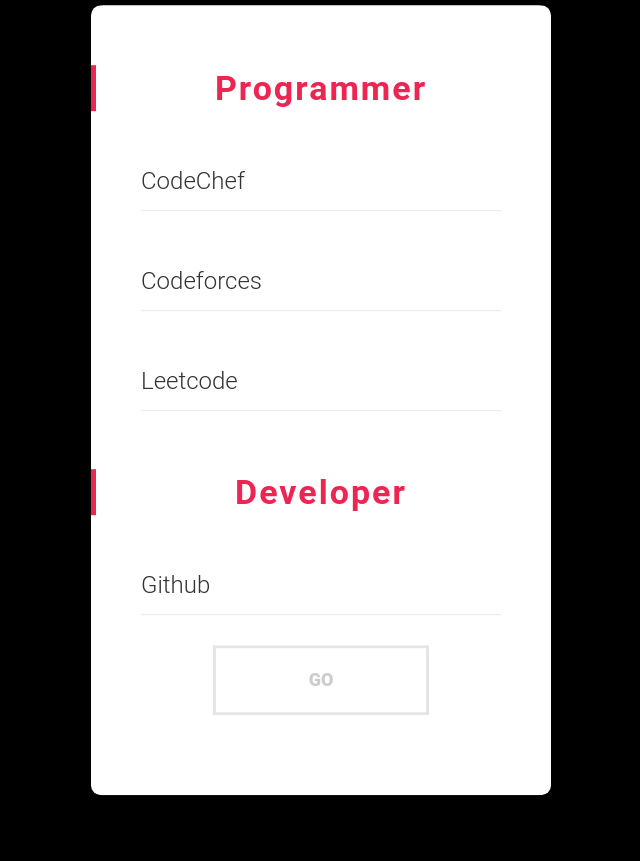
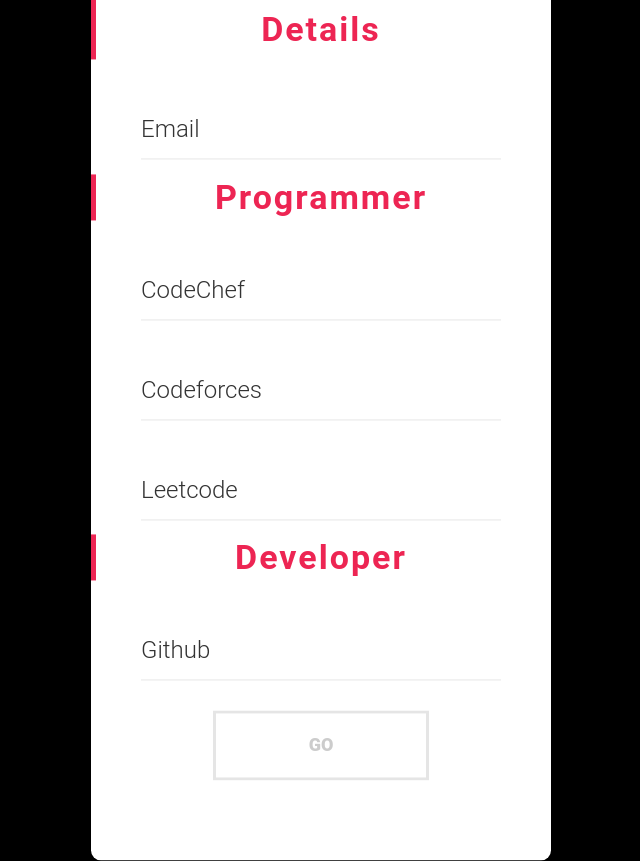
Before and after one commit to Mayank-Maurya/DIVPRO, a website: page views/UserDetaills.html in a window 1280 px wide. Shown: the whole page, without its empty margins (319-959 px from the left). Before the commit the page ends 800 px from the top, so only its background shows below. Drawn offline with nearby package versions, Linux system fonts and the light colour scheme.

Commit message:
added UI bugs -1

```diff
--- a/views/UserDetaills.html
+++ b/views/UserDetaills.html
@@ -13,28 +13,40 @@
     <div class="materialContainer" >
         <div class="box" >
 
+            <div class="title" style="text-align:center;padding: 2%;">Details</div>
+
+            <div class="input">
+                <label for="email">Email</label>
+                <input type="text" name="email" id="email">
+                <span class="spin"></span>
+             </div>
+
+             <div style="padding:2%; content-visibility: hidden;">
+                <h1>news</h1>
+               </div>
+
         <div class="title" style="text-align:center;">Programmer</div>
 
              <div class="input">
-                <label for="name">CodeChef</label>
-                <input type="text" name="name" id="cc">
+                <label for="cc">CodeChef</label>
+                <input type="text" name="cc" id="cc">
                 <span class="spin"></span>
              </div>
 
              <div class="input">
-              <label for="name">Codeforces</label>
-              <input type="text" name="name" id="cf">
+              <label for="cf">Codeforces</label>
+              <input type="text" name="cf" id="cf">
               <span class="spin"></span>
            </div>
 
            <div class="input">
-              <label for="name">Leetcode</label>
-              <input type="text" name="name" id="lc">
+              <label for="lc">Leetcode</label>
+              <input type="text" name="lc" id="lc">
               <span class="spin"></span>
            </div>
 
 
-           <div style="padding:8%; content-visibility: hidden;">
+           <div style="padding:2%; content-visibility: hidden;">
             <h1>news</h1>
            </div>
 
@@ -42,8 +54,8 @@
         <div class="title" style="text-align:center;">Developer</div>
 
         <div class="input">
-            <label for="name">Github</label>
-            <input type="text" name="name" id="git">
+            <label for="git">Github</label>
+            <input type="text" name="git" id="git">
             <span class="spin"></span>
          </div>
 
```
